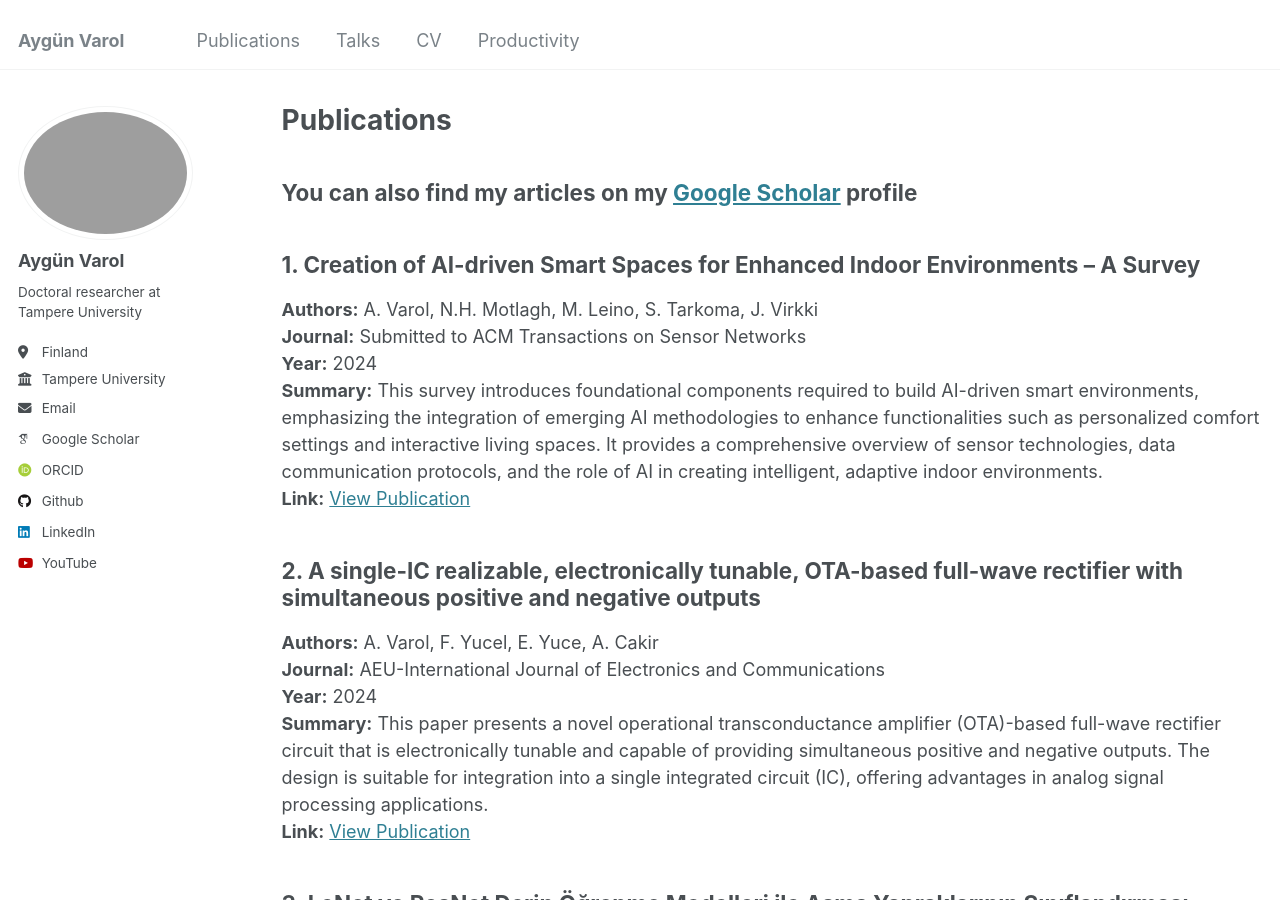
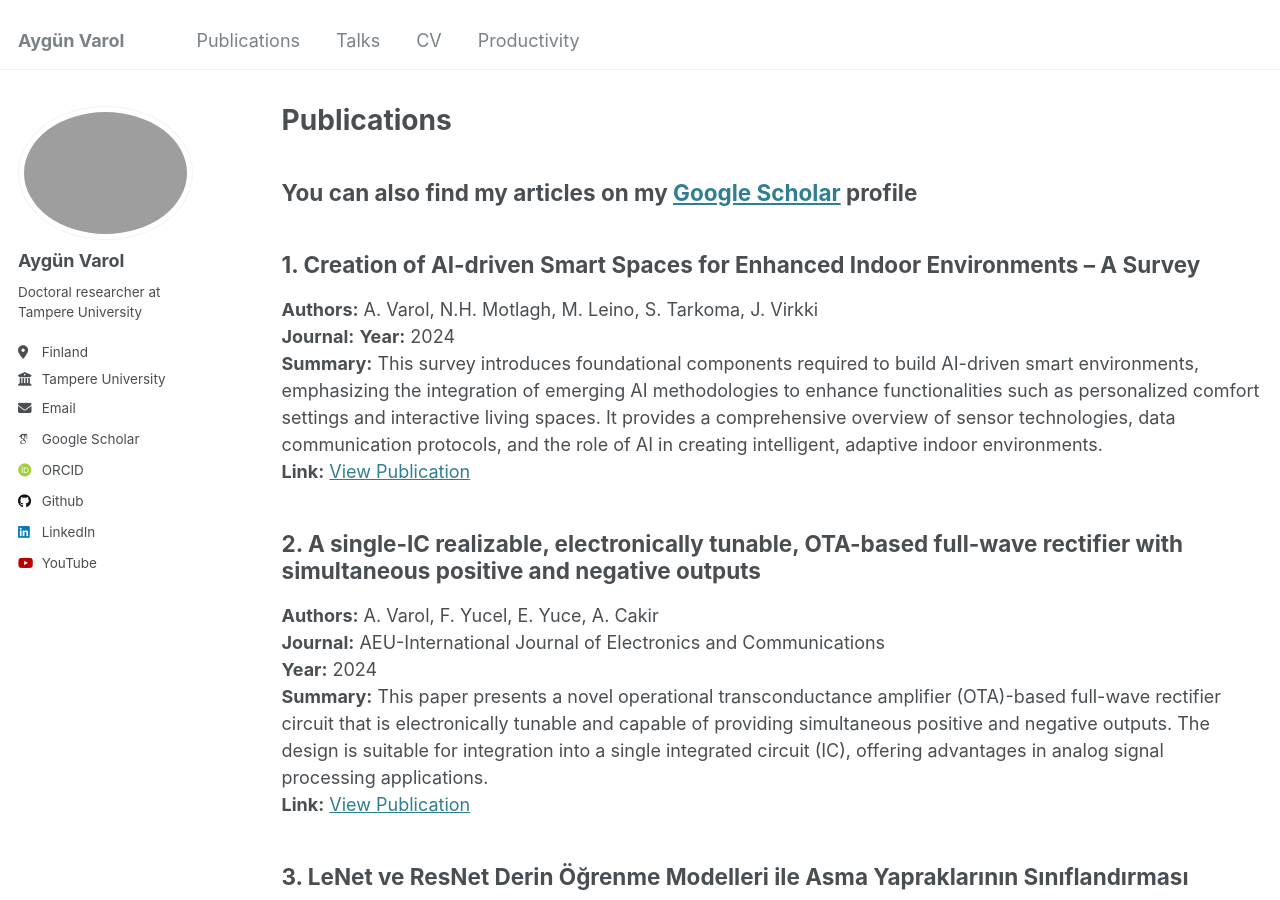
Before and after one commit to AygunVarol/aygunvarol.github.io, a Jekyll site: the page built from _pages/publications.md, in a window 1280 px wide and 900 px high. Built offline with Jekyll 4.4.1, drawn with Linux system fonts in a browser that asks for light colours; some web fonts are replaced.

Commit message:
Update publications.md

```diff
--- a/_pages/publications.md
+++ b/_pages/publications.md
@@ -11,7 +11,7 @@ You can also find my articles on my [Google Scholar](https://scholar.google.com/
 ## 1. Creation of AI-driven Smart Spaces for Enhanced Indoor Environments – A Survey
 
 **Authors:** A. Varol, N.H. Motlagh, M. Leino, S. Tarkoma, J. Virkki
-**Journal:** Submitted to ACM Transactions on Sensor Networks
+**Journal:**
 **Year:** 2024
 **Summary:** This survey introduces foundational components required to build AI-driven smart environments, emphasizing the integration of emerging AI methodologies to enhance functionalities such as personalized comfort settings and interactive living spaces. It provides a comprehensive overview of sensor technologies, data communication protocols, and the role of AI in creating intelligent, adaptive indoor environments.
 **Link:** [View Publication](https://arxiv.org/pdf/2412.14708?)
```
